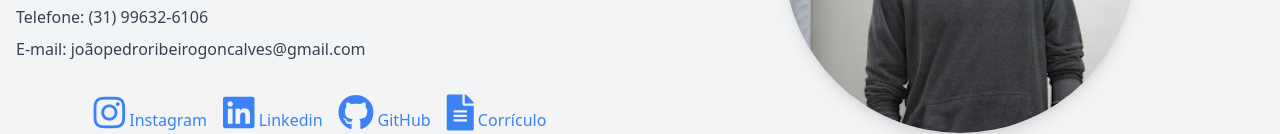
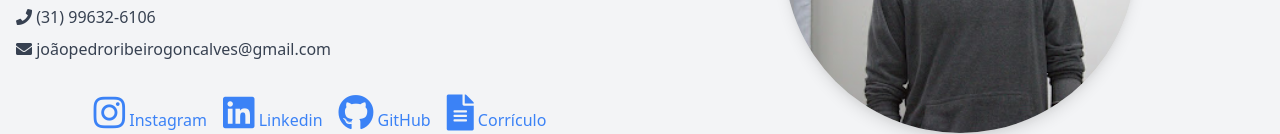
Before and after one commit to jpribeirogoncalves/Portifolio, a plain HTML site: page index.html in a window 1280 px wide. Shown: the part 251-385 px from the top of the page. Drawn offline with nearby package versions, Linux system fonts and the light colour scheme.

Commit message:
Update index.html

```diff
--- a/index.html
+++ b/index.html
@@ -22,8 +22,8 @@
                     Estou cursando Analise e desenvolvimento de software na Univiçosa. Atualmente estou no quinto período e
                     estagiando na iPlanus como desenvolvedor full-stack em PHP. Sempre em busca de novos conhecimentos e experiência no mercado!
                     </p>
-                    <p class="mt-2 text-gray-700 text-justify">Telefone: (31) 99632-6106</p>
-                    <p class="mt-2 text-gray-700 text-justify">E-mail: joãopedroribeirogoncalves@gmail.com</p>
+                    <p class="mt-2 text-gray-700 text-justify"><i class="fas fa-phone"></i> (31) 99632-6106</p>
+                    <p class="mt-2 text-gray-700 text-justify"><i class="fas fa-envelope"></i> joãopedroribeirogoncalves@gmail.com</p>
                 </div>
 
                 <div class="flex justify-center space-x-4 mt-8 fade-in">
```
